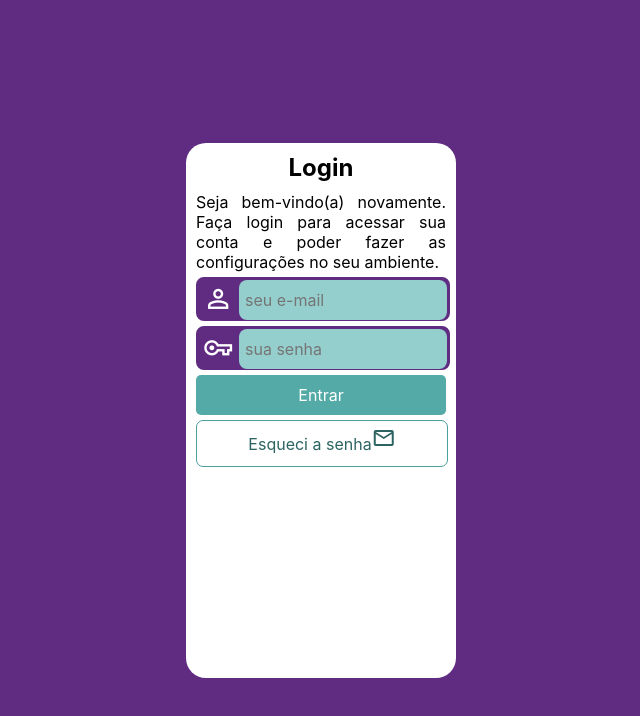
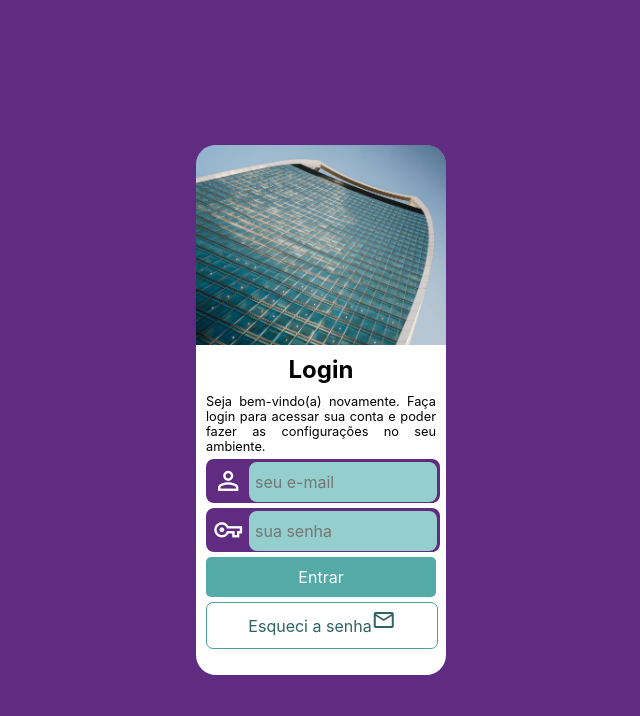
Before and after one commit to KaykeCalifani/projeto-login, a plain HTML site: page index.html in a window 1280 px wide. Shown: the whole page, without its empty margins (329-969 px from the left). Drawn offline with nearby package versions, Linux system fonts and the light colour scheme.

Commit message:
ajustando

```diff
--- a/index.html
+++ b/index.html
@@ -3,7 +3,7 @@
 <head>
     <meta charset="UTF-8">
     <meta name="viewport" content="width=device-width, initial-scale=1.0">
-    <title>Tela Login</title>
+    <title>Login</title>
     <link rel="stylesheet" href="https://fonts.googleapis.com/css2?family=Material+Symbols+Outlined:opsz,wght,FILL,GRAD@20..48,100..700,0..1,-50..200" />
     <link rel="stylesheet" href="https://fonts.googleapis.com/css2?family=Material+Symbols+Outlined:opsz,wght,FILL,GRAD@20..48,100..700,0..1,-50..200" />
     <link rel="stylesheet" href="https://fonts.googleapis.com/css2?family=Material+Symbols+Outlined:opsz,wght,FILL,GRAD@20..48,100..700,0..1,-50..200" />
--- a/style/style.css
+++ b/style/style.css
@@ -33,14 +33,24 @@ main{
 section{
     background-color: white;
     width: 250px;
-    height: 515px;
-    padding: 10px;
+    height: 530px;
     border-radius: 20px;
+    transition: width .3s, height .3s;
+    position: absolute;
+    overflow: hidden;
+}
+
+section > div#imagem{
+    height: 200px;
+    background: var(--lilas) url(../img/pexels-lawlesscapture-13737660.jpg) center center no-repeat;
+    background-size: cover;
+    display: block;
 }
 
 #formulario{
-    width: 250px;
+    width: 230px;
     height: 293px;
+    padding: 10px;
 }
 
 div#formulario > h1{
@@ -50,6 +60,7 @@ div#formulario > h1{
 
 div#formulario > p{
     text-align: justify;
+    font-size: 0.8em;
 }
 
 form > div.campo{
@@ -94,6 +105,10 @@ form > input[type=submit]{
     color: white;
 }
 
+form > input[type=submit]:hover{
+    background-color: #346b69;
+}
+
 form > a.botao{
     width: 100%;
     height: 40px;
@@ -107,3 +122,7 @@ form > a.botao{
     padding-top: 5px;
     text-decoration: none;
 }
+
+form > a.botao:hover{
+    background-color: #65d1cd;
+}
```
